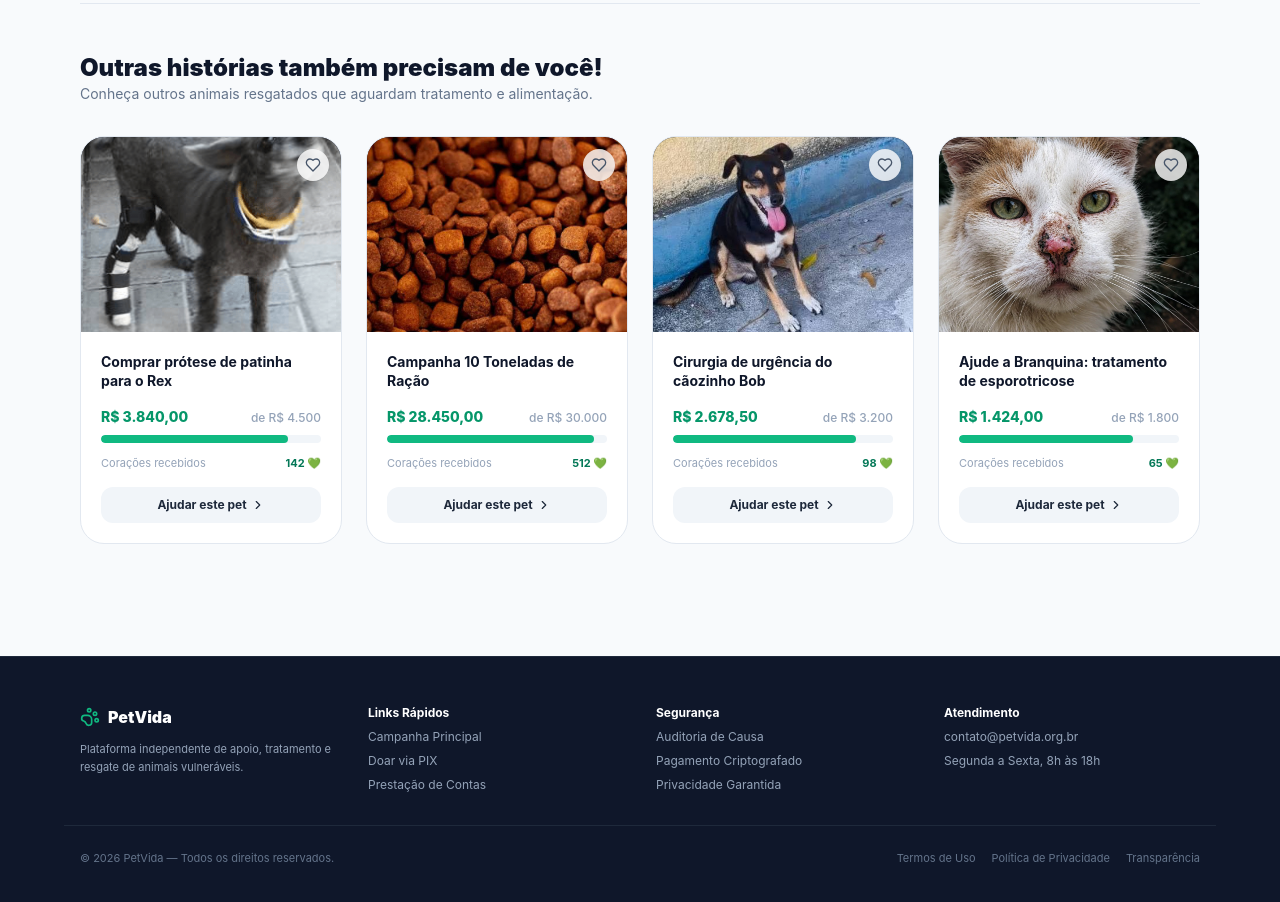
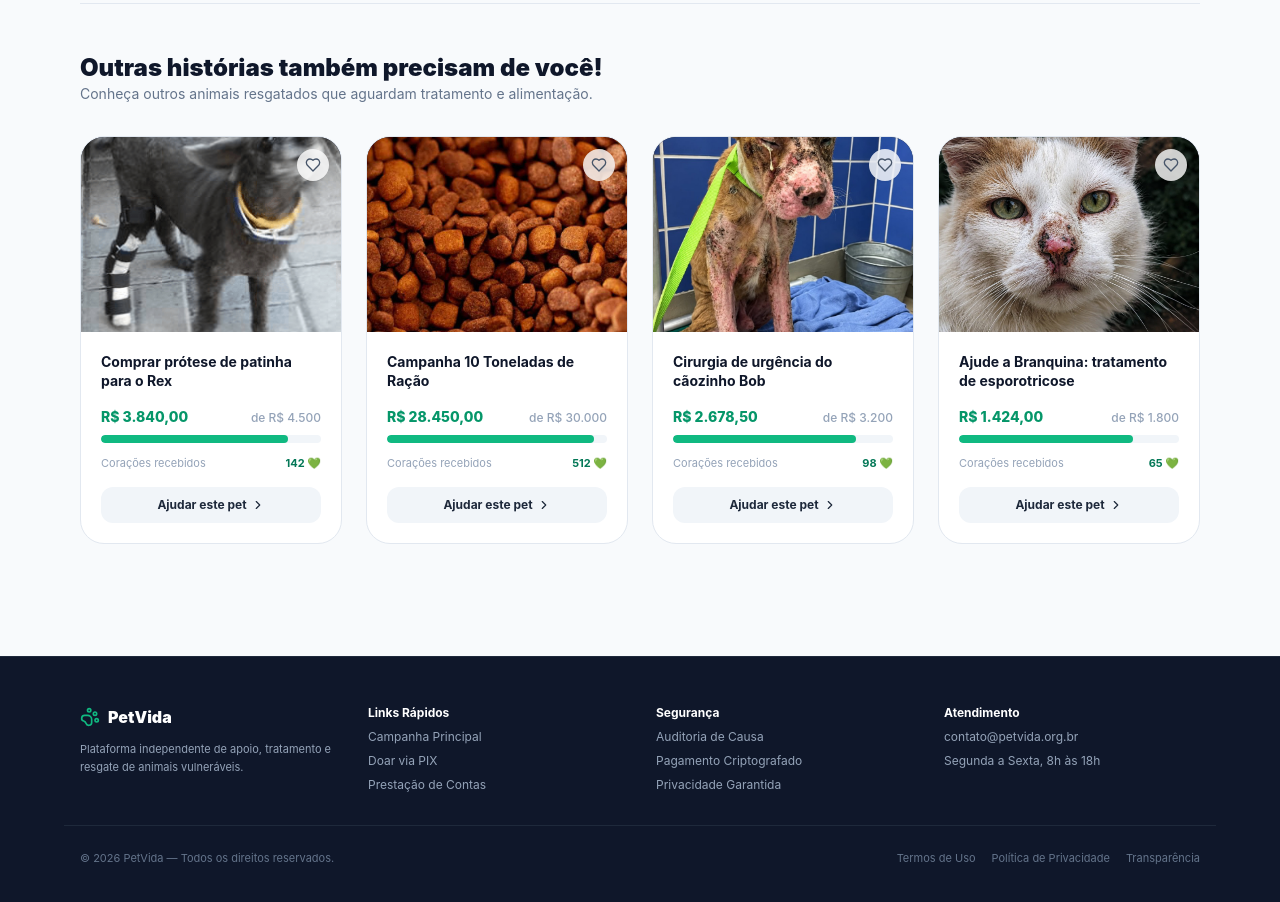
Before and after one commit to codingpass/doacao-pix-frontend, a Next.js app: page / in a window 1280 px wide. Shown: the part 1880-2782 px from the top of the page. Built offline with nearby package versions, Linux system fonts and the light colour scheme.

Commit message:
feat: update Bob surgery campaign card image to bob-urgente.jpg

```diff
--- a/src/components/campaign/VakinhaCampaignPage.tsx
+++ b/src/components/campaign/VakinhaCampaignPage.tsx
@@ -62,7 +62,7 @@ const OTHER_STORIES = [
     goal: 'de R$ 3.200',
     percent: 83,
     hearts: 98,
-    image: '/cirurgia-bob.jpg',
+    image: '/bob-urgente.jpg',
   },
   {
     id: 4,
```
